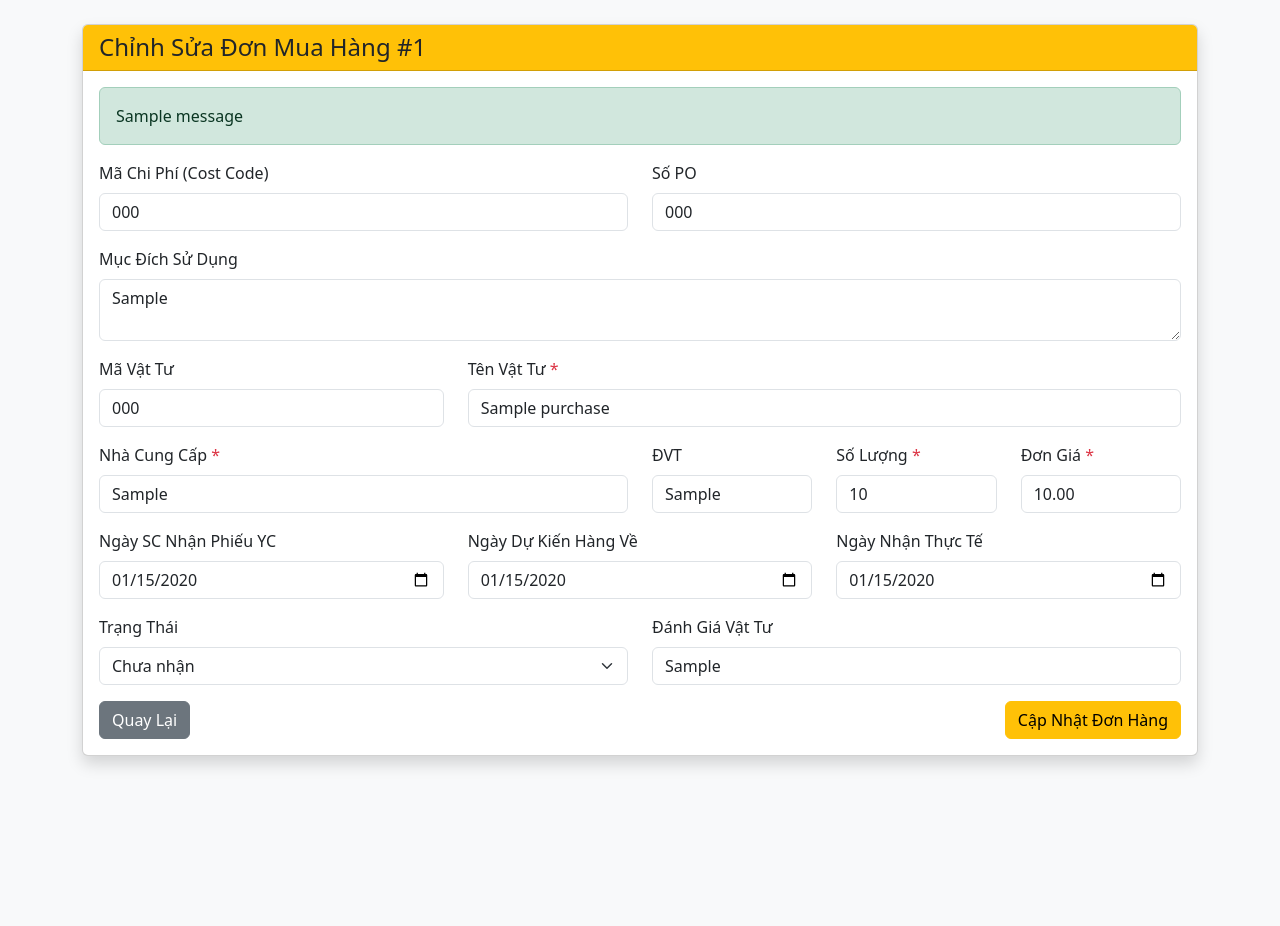
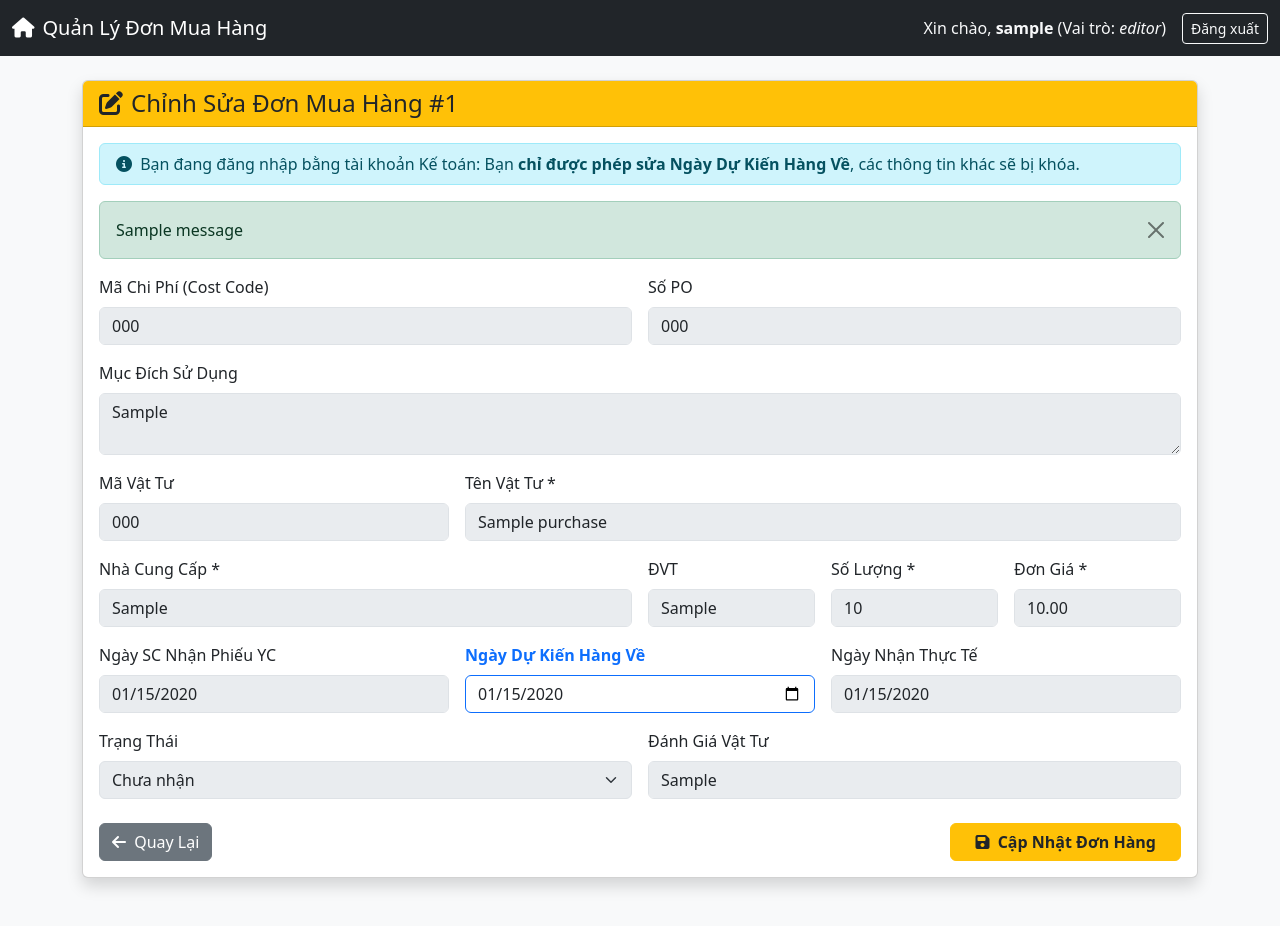
Before and after one commit to BTTB98/quan-ly-thiet-bi, a Flask app: page /purchases/edit/1 in a window 1280 px wide. Before the commit the page ends 767 px from the top, so only its background shows below. Run offline with Flask 3, Linux system fonts and the light colour scheme; the visitor is signed in with stand-in values (Sample User, id 1); tables that the repository leaves empty hold one stand-in row (values such as "Sample post"); one stand-in notice (Sample message) is shown.

Commit message:
Enhance edit purchase form with navbar and roles
Updated the edit purchase form to include a navbar, improved layout, and added role-based access control for editing fields.

```diff
--- a/templates/edit_purchase.html
+++ b/templates/edit_purchase.html
@@ -2,108 +2,157 @@
 <html lang="vi">
 <head>
     <meta charset="UTF-8">
-    <title>Chỉnh Sửa Đơn Mua Hàng</title>
+    <meta name="viewport" content="width=device-width, initial-scale=1.0">
+    <title>Chỉnh Sửa Đơn Mua Hàng #{{ p.id }}</title>
+    <!-- Bootstrap 5 CSS -->
     <link href="https://cdn.jsdelivr.net/npm/bootstrap@5.3.0/dist/css/bootstrap.min.css" rel="stylesheet">
+    <!-- FontAwesome cho icon -->
+    <link rel="stylesheet" href="https://cdnjs.cloudflare.com/ajax/libs/font-awesome/6.4.0/css/all.min.css">
 </head>
 <body class="bg-light">
+    <!-- Navbar -->
+    <nav class="navbar navbar-expand-lg navbar-dark bg-dark">
+        <div class="container-fluid">
+            <a class="navbar-brand" href="{{ url_for('list_purchases') }}"><i class="fas fa-home me-2"></i>Quản Lý Đơn Mua Hàng</a>
+            <div class="d-flex align-items-center">
+                <span class="text-light me-3">
+                    Xin chào, <strong>{{ session.get('username') }}</strong> (Vai trò: <em>{{ session.get('role') }}</em>)
+                </span>
+                <a href="{{ url_for('logout') }}" class="btn btn-outline-light btn-sm">Đăng xuất</a>
+            </div>
+        </div>
+    </nav>
+
+    <!-- Nội dung form chỉnh sửa -->
     <div class="container mt-4 mb-5">
         <div class="card shadow">
             <div class="card-header bg-warning text-dark">
-                <h4 class="mb-0">Chỉnh Sửa Đơn Mua Hàng #{{ p.id }}</h4>
+                <h4 class="mb-0"><i class="fas fa-edit me-2"></i>Chỉnh Sửa Đơn Mua Hàng #{{ p.id }}</h4>
             </div>
             <div class="card-body">
+                {% if session.get('role') == 'editor' %}
+                <div class="alert alert-info py-2" role="alert">
+                    <i class="fas fa-info-circle me-1"></i> Bạn đang đăng nhập bằng tài khoản Kế toán: Bạn <strong>chỉ được phép sửa Ngày Dự Kiến Hàng Về</strong>, các thông tin khác sẽ bị khóa.
+                </div>
+                {% endif %}
+
+                <!-- Flash messages -->
                 {% with messages = get_flashed_messages(with_categories=true) %}
                     {% if messages %}
                         {% for category, message in messages %}
-                      <div class="alert alert-{{ category }}">{{ message }}</div>
+                            <div class="alert alert-{{ category }} alert-dismissible fade show" role="alert">
+                                {{ message }}
+                                <button type="button" class="btn-close" data-bs-dismiss="alert" aria-label="Close"></button>
+                            </div>
                         {% endfor %}
                     {% endif %}
                 {% endwith %}
 
-                <form method="POST">
-                    <div class="row">
-                        <div class="col-md-6 mb-3">
+                <form method="POST" class="row g-3">
+                    <!-- Mã Chi Phí -->
+                    <div class="col-md-6">
                         <label class="form-label">Mã Chi Phí (Cost Code)</label>
-                            <input type="text" class="form-control" name="cost_code" value="{{ p.cost_code or '' }}">
-                        </div>
-                        <div class="col-md-6 mb-3">
-                            <label class="form-label">Số PO</label>
-                            <input type="text" class="form-control" name="po_number" value="{{ p.po_number }}" required>
-                        </div>
+                        <input type="text" class="form-control" name="cost_code" value="{{ p.cost_code or '' }}" {% if session.get('role') == 'editor' %}disabled{% endif %}>
                     </div>
 
-                    <div class="mb-3">
-                        <label class="form-label">Mục Đích Sử Dụng</label>
-                        <textarea class="form-control" name="purpose" rows="2">{{ p.purpose or '' }}</textarea>
+                    <!-- Số PO -->
+                    <div class="col-md-6">
+                        <label class="form-label">Số PO</label>
+                        <input type="text" class="form-control" name="po_number" value="{{ p.po_number or '' }}" {% if session.get('role') == 'editor' %}disabled{% endif %}>
                     </div>
 
-                    <div class="row">
-                        <div class="col-md-4 mb-3">
-                            <label class="form-label">Mã Vật Tư</label>
-                            <input type="text" class="form-control" name="item_code" value="{{ p.item_code or '' }}">
-                        </div>
-                        <div class="col-md-8 mb-3">
-                            <label class="form-label">Tên Vật Tư <span class="text-danger">*</span></label>
-                            <input type="text" class="form-control" name="item_name" value="{{ p.item_name }}" required>
-                        </div>
+                    <!-- Mục Đích -->
+                    <div class="col-12">
+                        <label class="form-label">Mục Đích Sử Dụng</label>
+                        <textarea class="form-control" name="purpose" rows="2" {% if session.get('role') == 'editor' %}disabled{% endif %}>{{ p.purpose or '' }}</textarea>
                     </div>
 
-                    <div class="row">
-                        <div class="col-md-6 mb-3">
-                            <label class="form-label">Nhà Cung Cấp <span class="text-danger">*</span></label>
-                            <input type="text" class="form-control" name="supplier" value="{{ p.supplier }}" required>
-                        </div>
-                        <div class="col-md-2 mb-3">
-                            <label class="form-label">ĐVT</label>
-                            <input type="text" class="form-control" name="unit" value="{{ p.unit or '' }}">
-                        </div>
-                        <div class="col-md-2 mb-3">
-                            <label class="form-label">Số Lượng <span class="text-danger">*</span></label>
-                            <input type="number" class="form-control" name="quantity" value="{{ p.quantity }}" required>
-                        </div>
-                        <div class="col-md-2 mb-3">
-                            <label class="form-label">Đơn Giá <span class="text-danger">*</span></label>
-                            <input type="number" step="any" class="form-control" name="unit_price" value="{{ p.unit_price }}" required>
-                        </div>
+                    <!-- Mã Vật Tư -->
+                    <div class="col-md-4">
+                        <label class="form-label">Mã Vật Tư</label>
+                        <input type="text" class="form-control" name="item_code" value="{{ p.item_code or '' }}" {% if session.get('role') == 'editor' %}disabled{% endif %}>
                     </div>
 
-                    <div class="row">
-                        <div class="col-md-4 mb-3">
-                            <label class="form-label">Ngày SC Nhận Phiếu YC</label>
-                            <input type="date" class="form-control" name="sc_received_date" value="{{ p.sc_received_date.strftime('%Y-%m-%d') if p.sc_received_date else '' }}">
-                        </div>
-                        <div class="col-md-4 mb-3">
-                            <label class="form-label">Ngày Dự Kiến Hàng Về</label>
-                            <input type="date" class="form-control" name="expected_date" value="{{ p.expected_date.strftime('%Y-%m-%d') if p.expected_date else '' }}">
-                        </div>
-                        <div class="col-md-4 mb-3">
-                            <label class="form-label">Ngày Nhận Thực Tế</label>
-                            <input type="date" class="form-control" name="received_date" value="{{ p.received_date.strftime('%Y-%m-%d') if p.received_date else '' }}">
-                        </div>
+                    <!-- Tên Vật Tư -->
+                    <div class="col-md-8">
+                        <label class="form-label">Tên Vật Tư *</label>
+                        <input type="text" class="form-control" name="item_name" value="{{ p.item_name }}" required {% if session.get('role') == 'editor' %}disabled{% endif %}>
                     </div>
 
-                    <div class="row">
-                        <div class="col-md-6 mb-3">
+                    <!-- Nhà Cung Cấp -->
+                    <div class="col-md-6">
+                        <label class="form-label">Nhà Cung Cấp *</label>
+                        <input type="text" class="form-control" name="supplier" value="{{ p.supplier }}" required {% if session.get('role') == 'editor' %}disabled{% endif %}>
+                    </div>
+
+                    <!-- ĐVT -->
+                    <div class="col-md-2">
+                        <label class="form-label">ĐVT</label>
+                        <input type="text" class="form-control" name="unit" value="{{ p.unit or '' }}" {% if session.get('role') == 'editor' %}disabled{% endif %}>
+                    </div>
+
+                    <!-- Số Lượng -->
+                    <div class="col-md-2">
+                        <label class="form-label">Số Lượng *</label>
+                        <input type="number" class="form-control" name="quantity" value="{{ p.quantity }}" required {% if session.get('role') == 'editor' %}disabled{% endif %}>
+                    </div>
+
+                    <!-- Đơn Giá -->
+                    <div class="col-md-2">
+                        <label class="form-label">Đơn Giá *</label>
+                        <input type="number" step="any" class="form-control" name="unit_price" value="{{ p.unit_price }}" required {% if session.get('role') == 'editor' %}disabled{% endif %}>
+                    </div>
+
+                    <!-- Ngày SC Nhận -->
+                    <div class="col-md-4">
+                        <label class="form-label">Ngày SC Nhận Phiếu YC</label>
+                        <input type="date" class="form-control" name="sc_received_date" value="{{ p.sc_received_date.strftime('%Y-%m-%d') if p.sc_received_date else '' }}" {% if session.get('role') == 'editor' %}disabled{% endif %}>
+                    </div>
+
+                    <!-- Ngày Dự Kiến (EDITOR ĐƯỢC PHÉP SỬA Ô NÀY) -->
+                    <div class="col-md-4">
+                        <label class="form-label fw-bold text-primary">Ngày Dự Kiến Hàng Về</label>
+                        <input type="date" class="form-control border-primary" name="expected_date" value="{{ p.expected_date.strftime('%Y-%m-%d') if p.expected_date else '' }}">
+                    </div>
+
+                    <!-- Ngày Nhận Thực Tế -->
+                    <div class="col-md-4">
+                        <label class="form-label">Ngày Nhận Thực Tế</label>
+                        <input type="date" class="form-control" name="received_date" value="{{ p.received_date.strftime('%Y-%m-%d') if p.received_date else '' }}" {% if session.get('role') == 'editor' %}disabled{% endif %}>
+                    </div>
+
+                    <!-- Trạng Thái -->
+                    <div class="col-md-6">
                         <label class="form-label">Trạng Thái</label>
-                            <select class="form-select" name="status">
+                        <select name="status" class="form-select" {% if session.get('role') == 'editor' %}disabled{% endif %}>
                             <option value="Chưa nhận" {% if p.status == 'Chưa nhận' %}selected{% endif %}>Chưa nhận</option>
                             <option value="Nhận 1 phần" {% if p.status == 'Nhận 1 phần' %}selected{% endif %}>Nhận 1 phần</option>
                             <option value="Đã giao" {% if p.status == 'Đã giao' %}selected{% endif %}>Đã giao</option>
+                            <option value="Trễ hẹn" {% if p.status == 'Trễ hẹn' %}selected{% endif %}>Trễ hẹn</option>
                         </select>
                     </div>
-                        <div class="col-md-6 mb-3">
+
+                    <!-- Đánh Giá -->
+                    <div class="col-md-6">
                         <label class="form-label">Đánh Giá Vật Tư</label>
-                            <input type="text" class="form-control" name="evaluation" value="{{ p.evaluation or 'chưa' }}">
-                        </div>
+                        <input type="text" class="form-control" name="evaluation" value="{{ p.evaluation or 'chưa' }}" {% if session.get('role') == 'editor' %}disabled{% endif %}>
                     </div>
 
-                    <div class="d-flex justify-content-between">
-                        <a href="{{ url_for('list_purchases') }}" class="btn btn-secondary">Quay Lại</a>
-                        <button type="submit" class="btn btn-warning">Cập Nhật Đơn Hàng</button>
+                    <!-- Nút bấm -->
+                    <div class="col-12 mt-4 d-flex justify-content-between">
+                        <a href="{{ url_for('list_purchases') }}" class="btn btn-secondary">
+                            <i class="fas fa-arrow-left me-1"></i> Quay Lại
+                        </a>
+                        <button type="submit" class="btn btn-warning px-4 text-dark fw-bold">
+                            <i class="fas fa-save me-1"></i> Cập Nhật Đơn Hàng
+                        </button>
                     </div>
                 </form>
             </div>
         </div>
     </div>
+
+    <!-- Bootstrap JS -->
+    <script src="https://cdn.jsdelivr.net/npm/bootstrap@5.3.0/dist/js/bootstrap.bundle.min.js"></script>
 </body>
 </html>
```
Lines whose indentation alone changed are shown as unchanged.
